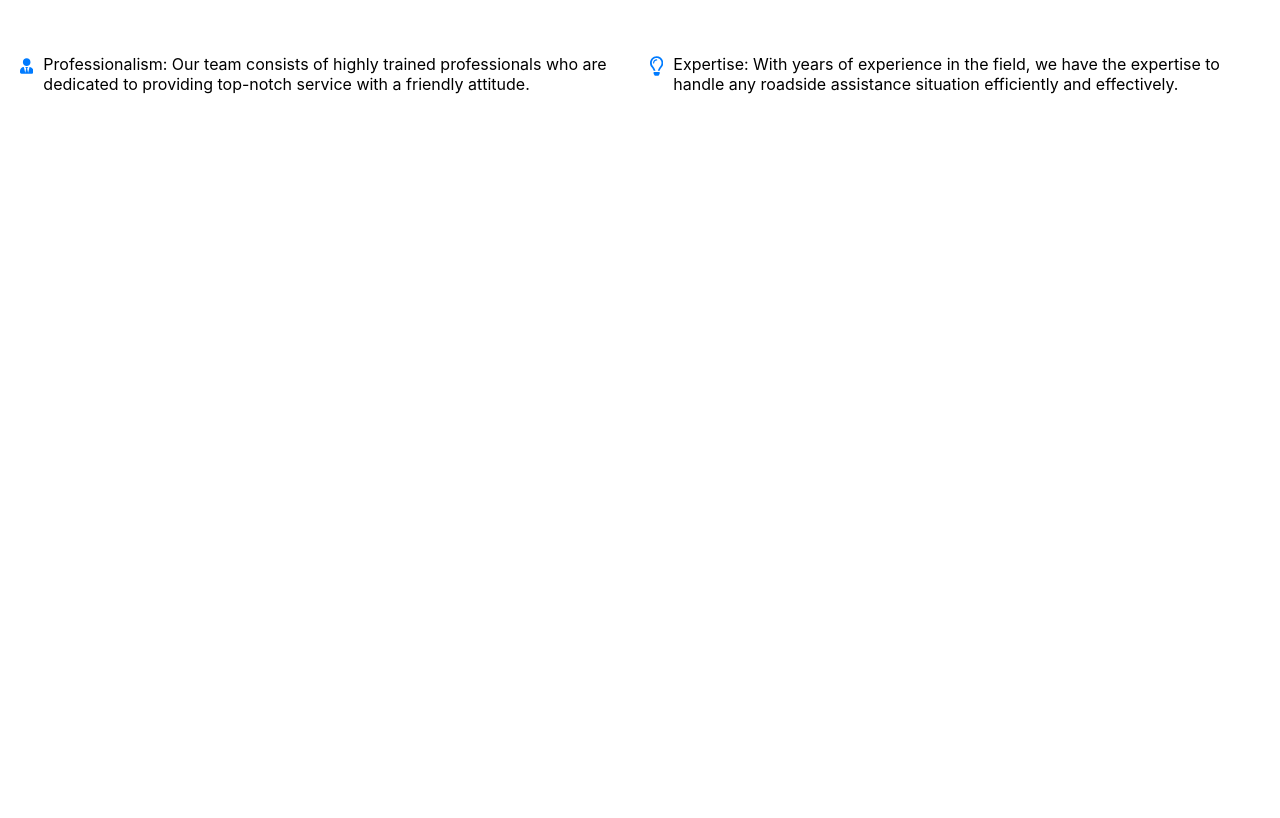
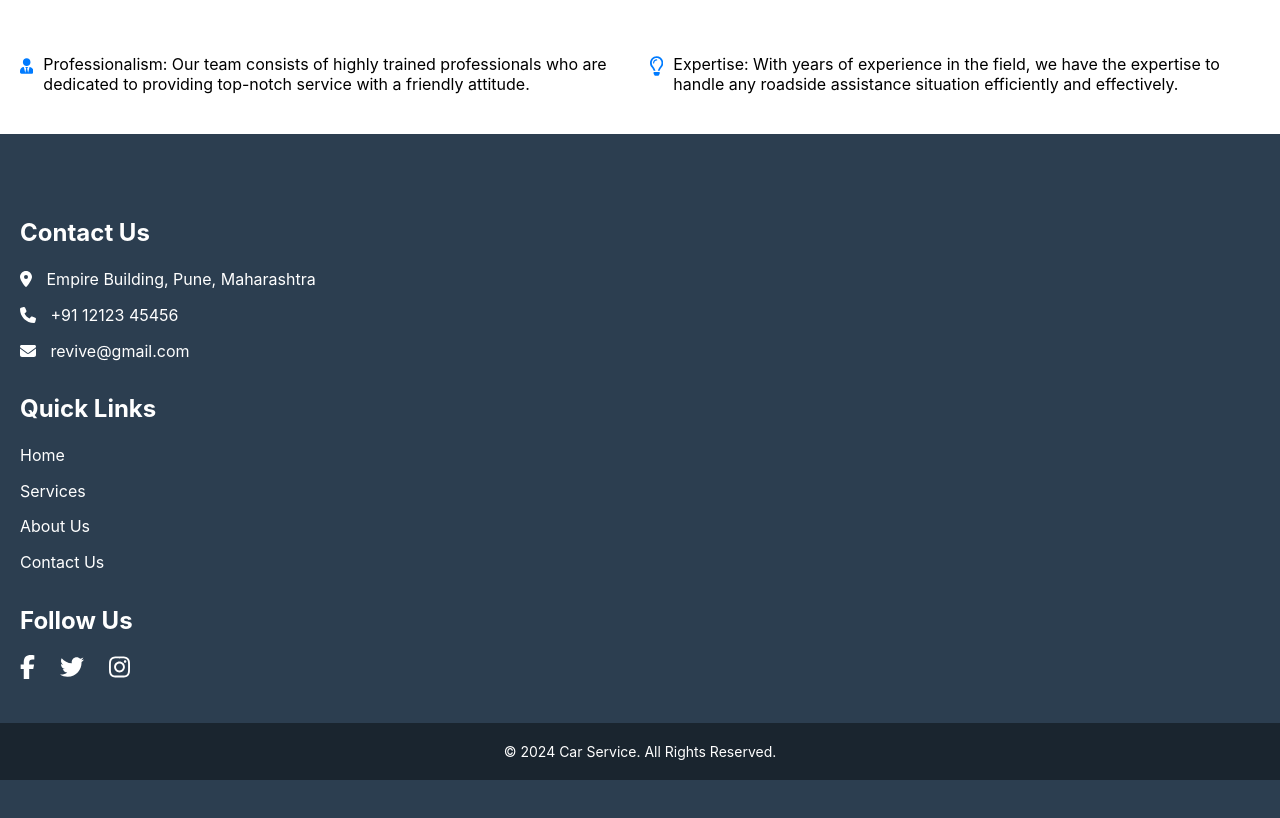
Before and after one commit to Prisha3108/BREAKDOWNBUDDY, a React (Create React App) app: page / in a window 1280 px wide. Shown: the part 1162-1980 px from the top of the page. Before the commit the page ends 1296 px from the top, so only its background shows below. Built offline with nearby package versions, Linux system fonts and the light colour scheme.

Commit message:
footer added

```diff
--- /dev/null
+++ b/src/components/Footer.jsx
@@ -0,0 +1,64 @@
+import React from 'react';
+import { Container, Row, Col } from 'reactstrap';
+import { FontAwesomeIcon } from '@fortawesome/react-fontawesome';
+import { faMapMarkerAlt, faPhone, faEnvelope } from '@fortawesome/free-solid-svg-icons';
+import { faFacebookF, faTwitter, faInstagram } from '@fortawesome/free-brands-svg-icons';
+import './css/Footer.css'; // Import your footer styling
+
+const Footer = () => {
+  return (
+    <footer className="footer">
+      <Container>
+        <Row>
+          {/* Contact Us Section */}
+          <Col md={4} className="footer-section">
+            <div className="contact-info">
+              <h3>Contact Us</h3>
+              <ul>
+                <li><FontAwesomeIcon icon={faMapMarkerAlt} /> Empire Building, Pune, Maharashtra</li>
+                <li><FontAwesomeIcon icon={faPhone} /> +91 12123 45456</li>
+                <li><FontAwesomeIcon icon={faEnvelope} /> revive@gmail.com</li>
+              </ul>
+            </div>
+          </Col>
+
+          {/* Quick Links Section */}
+          <Col md={4} className="footer-section">
+            <div className="quick-links">
+              <h3>Quick Links</h3>
+              <ul>
+                <li><a href="/">Home</a></li>
+                <li><a href="/services">Services</a></li>
+                <li><a href="/about">About Us</a></li>
+                <li><a href="/contact">Contact Us</a></li>
+              </ul>
+            </div>
+          </Col>
+
+          {/* Follow Us Section */}
+          <Col md={4} className="footer-section">
+            <div className="social-media">
+              <h3>Follow Us</h3>
+              <ul>
+                <li><a href="https://www.facebook.com"><FontAwesomeIcon icon={faFacebookF} /></a></li>
+                <li><a href="https://twitter.com/home"><FontAwesomeIcon icon={faTwitter} /></a></li>
+                <li><a href="https://www.instagram.com"><FontAwesomeIcon icon={faInstagram} /></a></li>
+              </ul>
+            </div>
+          </Col>
+        </Row>
+
+        {/* Footer Bottom Section */}
+        <Row>
+          <Col>
+            <div className="footer-bottom">
+              <p>&copy; {new Date().getFullYear()} Car Service. All Rights Reserved.</p>
+            </div>
+          </Col>
+        </Row>
+      </Container>
+    </footer>
+  );
+}
+
+export default Footer;
--- a/src/components/Home.jsx
+++ b/src/components/Home.jsx
@@ -14,6 +14,7 @@ import heroImg05 from '../assests/battery.webp';
 import heroImg06 from '../assests/fuel.webp';
 import heroImg07 from '../assests/key.webp'; // Specify the path to OtherImage3
 import heroVideo from '../assests/carvideo.mp4';
+import Footer from './Footer';
 
 function Homepage() {
     const settings = {
@@ -103,6 +104,8 @@ function Homepage() {
                     </Row>
                 </Container>
             </section>
+            {/* Include the Footer component */}
+            <Footer />
         </>
     );
 }
--- /dev/null
+++ b/src/components/css/Footer.css
@@ -0,0 +1,78 @@
+/* Footer Container */
+.footer {
+    background-color: #2c3e50;
+    color: #ffffff;
+    padding: 60px 0;
+  }
+
+  /* Footer Sections */
+  .footer-section {
+    margin-bottom: 30px;
+    padding-left: 20px;
+  }
+
+  .footer-section h3 {
+    color: #ffffff;
+    font-size: 24px;
+    margin-bottom: 20px;
+  }
+
+  .footer-section ul {
+    list-style: none;
+    padding: 0;
+  }
+
+  .footer-section ul li {
+    margin-bottom: 10px;
+    font-size: 16px;
+    line-height: 1.6;
+  }
+
+  .footer-section ul li svg {
+    margin-right: 10px;
+    color: #ffffff;
+  }
+
+  /* Social Media Icons */
+  .social-media ul {
+    display: flex;
+  }
+
+  .social-media ul li {
+    margin-right: 15px;
+  }
+
+  .social-media ul li:last-child {
+    margin-right: 0;
+  }
+
+  .social-media ul li svg {
+    font-size: 24px;
+  }
+
+  /* Footer Bottom */
+  .footer-bottom {
+    background-color: #1a252f;
+    padding: 20px 0;
+  }
+
+  .footer-bottom p {
+    margin: 0;
+    font-size: 14px;
+    text-align: center;
+  }
+
+  /* Additional Styling */
+  .footer-section ul li a {
+    color: #ffffff;
+    text-decoration: none;
+    transition: color 0.3s ease;
+  }
+
+  .footer-section ul li a:hover {
+    color: #f39c12;
+  }
+
+  .footer-section ul li svg:hover {
+    color: #f39c12;
+  }
```
